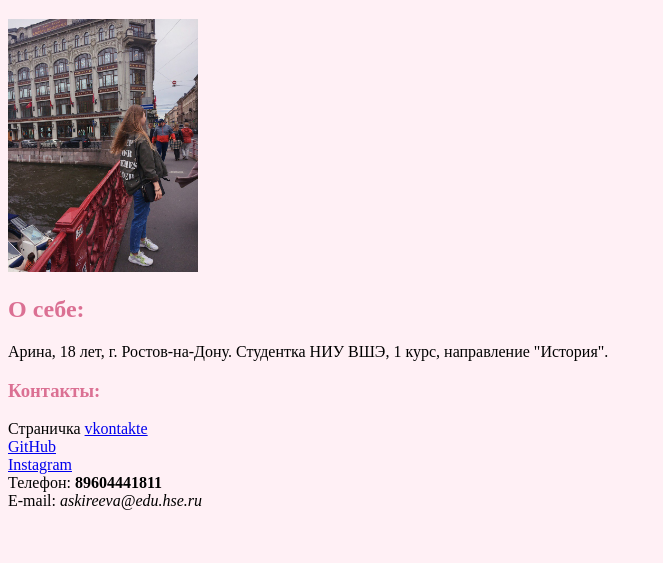
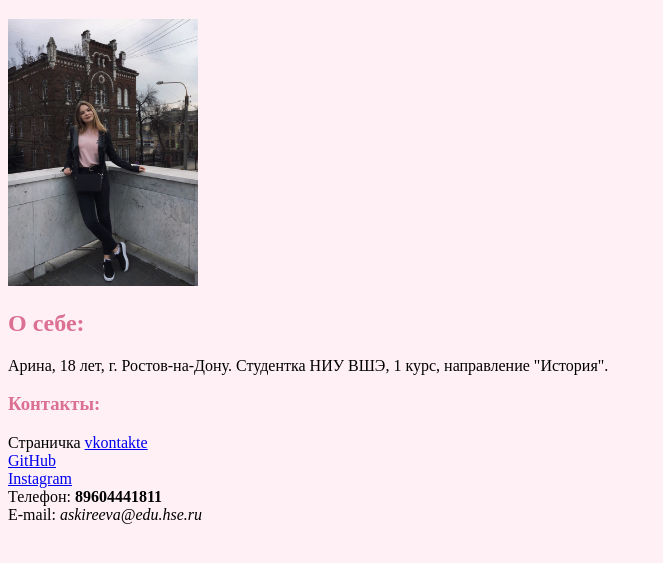
Before and after one commit to arinakireeva/arinakireeva.github.io, a plain HTML site: page index.html in a window 1280 px wide. Shown: the part 61-624 px from the top of the page, without its empty margins (0-663 px from the left). Drawn offline with Linux system fonts and the light colour scheme.

Commit message:
changed photo

```diff
--- a/index.html
+++ b/index.html
@@ -12,7 +12,7 @@
     </head>
     <body>
       <left><h1>Арина Киреева</h1></left>
-      <left><img alt="Это я" width="15%" src="спб.jpg"></left>
+      <left><img alt="Это я" width="15%" src="dc.jpg"></left>
       <br/>
 	  <h2>О себе:</h2>
 	  Арина, 18 лет, г. Ростов-на-Дону. Студентка НИУ ВШЭ, 1 курс, направление "История".
```
Also changed, not shown: dc.jpg (added).
